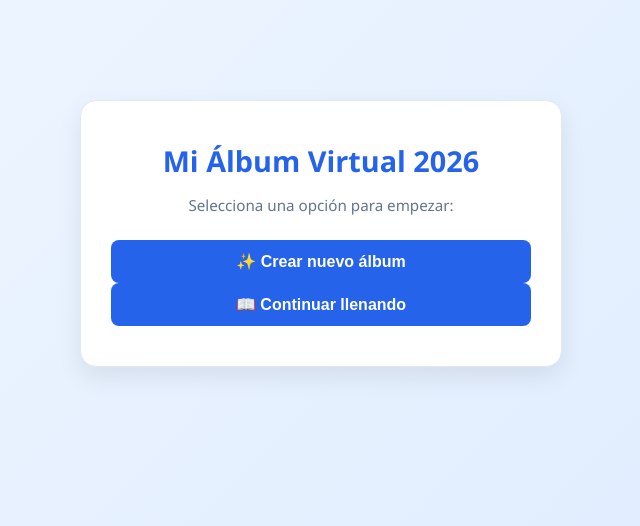
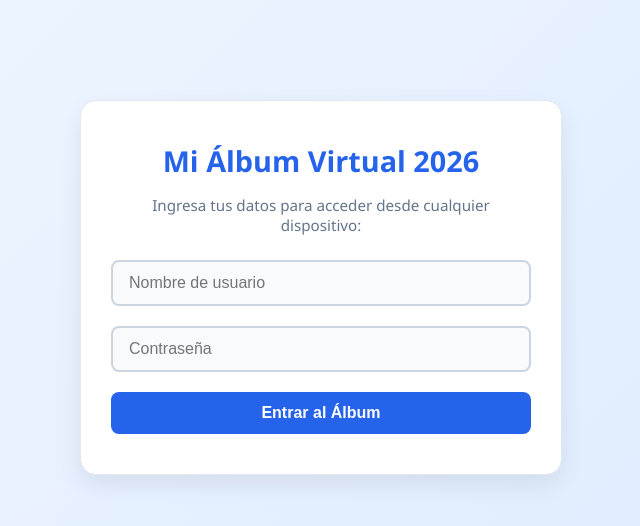
Before and after one commit to carlololo255/tabla-de-control, a plain HTML site: page index.html in a window 1280 px wide. Shown: the whole page, without its empty margins (319-959 px from the left). Drawn offline with Linux system fonts and the light colour scheme.

Commit message:
index.html

```diff
--- a/index.html
+++ b/index.html
@@ -9,7 +9,7 @@
     <script src="https://www.gstatic.com/firebasejs/10.8.0/firebase-app-compat.js"></script>
     <script src="https://www.gstatic.com/firebasejs/10.8.0/firebase-database-compat.js"></script>
 
-    <link rel="stylesheet" href="styles.css?v=1">
+    <link rel="stylesheet" href="styles.css?v=2">
 </head>
 <body>
 
@@ -18,22 +18,13 @@
     <div id="login-container">
         <div class="login-box">
             <h2>Mi Álbum Virtual 2026</h2>
+            <p>Ingresa tus datos para acceder desde cualquier dispositivo:</p>
 
-            <div id="welcome-options">
-                <p>Selecciona una opción para empezar:</p>
-                <button id="btn-choose-register" class="btn-main">✨ Crear nuevo álbum</button>
-                <button id="btn-choose-login" class="btn-secondary">📖 Continuar llenando</button>
-            </div>
+            <input type="text" id="username-input" placeholder="Nombre de usuario" maxlength="20" autocomplete="off">
 
-            <div id="form-fields" style="display: none;">
-                <p id="form-instruction"></p>
+            <input type="password" id="password-input" placeholder="Contraseña" maxlength="20">
 
-                <input type="text" id="username-input" placeholder="Nombre de usuario" maxlength="20" autocomplete="off">
-                <input type="password" id="password-input" placeholder="Contraseña" maxlength="20">
-
-                <button id="login-btn">Entrar al Álbum</button>
-                <button id="btn-back" class="btn-link">⬅️ Volver atrás</button>
-            </div>
+            <button id="login-btn">Entrar al Álbum</button>
         </div>
     </div>
 
```
